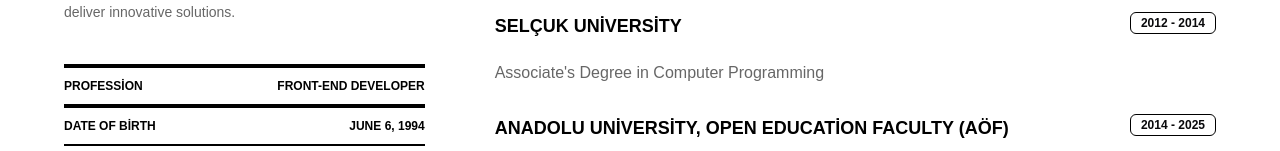
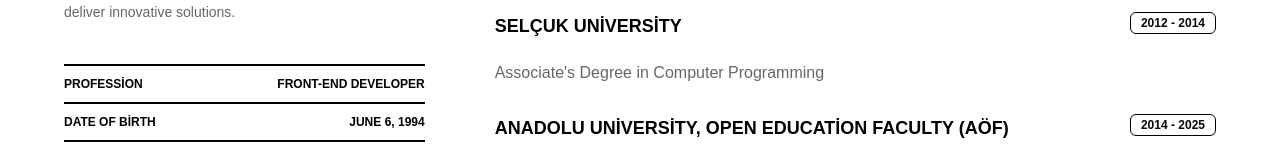
Before and after one commit to anilsoylu/anilsoylu.dev, a Next.js app: page / in a window 1280 px wide. Shown: the part 766-917 px from the top of the page. Built offline with nearby package versions, Linux system fonts and the light colour scheme.

Commit message:
updated: fixed ui

```diff
--- a/components/shared/home/left-info/detail-item.tsx
+++ b/components/shared/home/left-info/detail-item.tsx
@@ -3,7 +3,7 @@ import { memo } from "react"
 
 const DetailItem = memo(({ detail }: DetailItemProps) => (
   <div
-    className="items-center border-b-2 border-black flex flex-row justify-between py-2.5 first:border-t-2
+    className="items-center flex flex-row justify-between py-2.5
                   hover:bg-black/5 transition-colors duration-200 group"
   >
     <dt className="text-black text-xs font-bold uppercase group-hover:scale-105 transition-transform duration-200">
```
